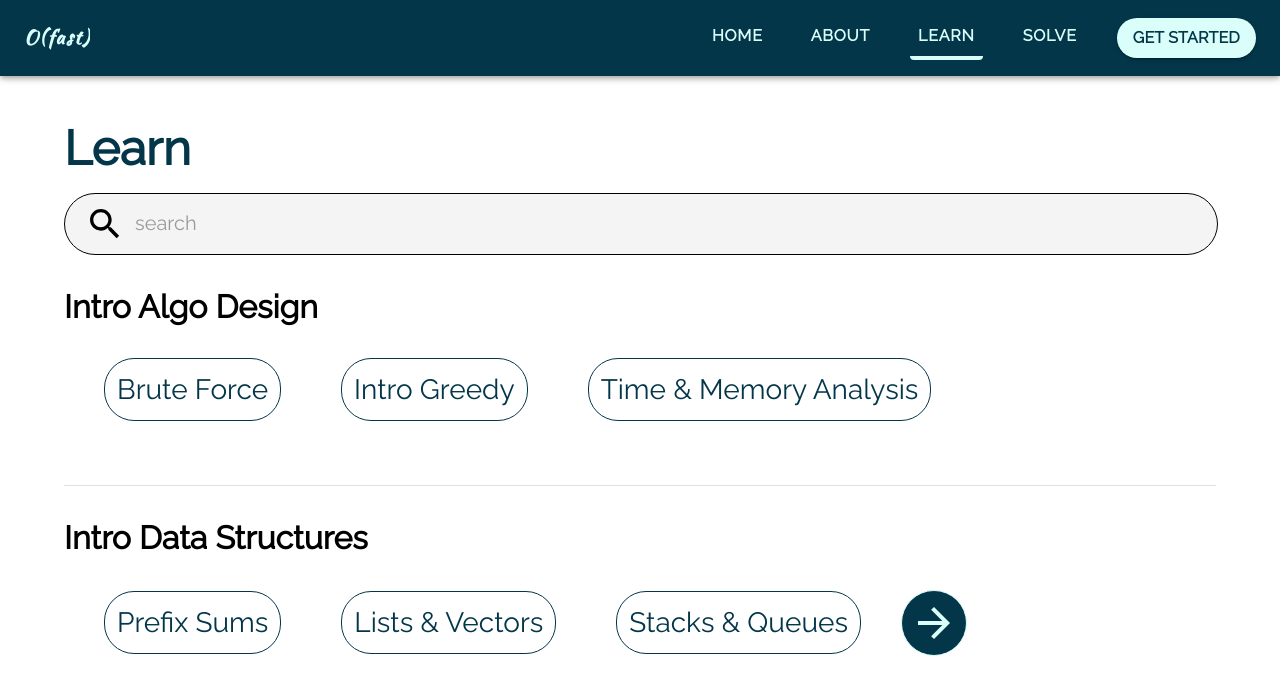
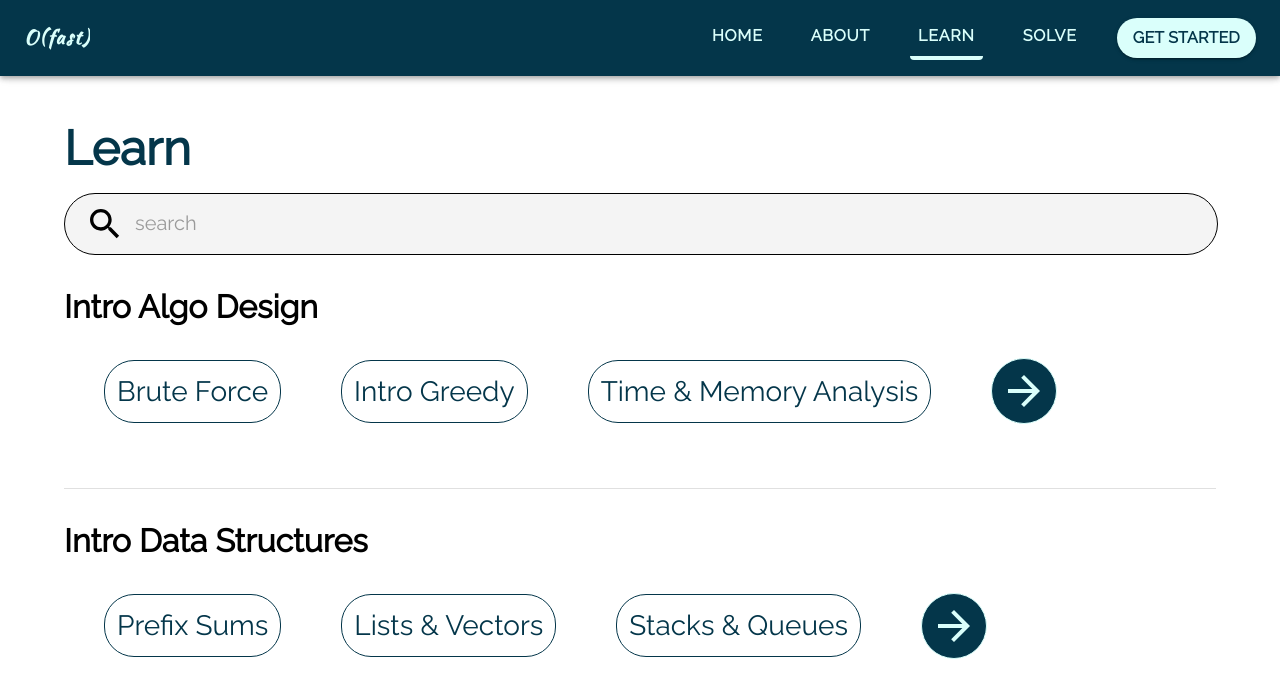
Before and after one commit to ofast-team/frontend, a React (Create React App) app: page /learn in a window 1280 px wide. Shown: the top 698 px of the page. Built offline with nearby package versions, Linux system fonts and the light colour scheme; the HTML template or start-up script is replaced by a standard one.

Commit message:
added lesson URLs + dynamic learn page rendering

```diff
--- a/src/App.tsx
+++ b/src/App.tsx
@@ -7,6 +7,7 @@ import LoginPage from './pages/LoginPage'
 import HomePage from './pages/HomePage'
 import AboutPage from './pages/AboutPage'
 import LearnPage from './pages/LearnPage'
+import LessonPage from './pages/LessonPage'
 import NavBar from './pages/NavBar'
 import SolvePage from './pages/SolvePage'
 
@@ -52,6 +53,7 @@ export function App() {
       <Routes>
         <Route path="/" element={<HomePage />} />
         <Route path="/learn" element={<LearnPage />} />
+        <Route path="/learn/:lesson" element={<LessonPage />} />
         <Route path="/about" element={<AboutPage />} />
         <Route path="/solve" element={<SolvePage />} />
         <Route path="/login" element={<LoginPage />} />
--- a/src/pages/LearnPage.tsx
+++ b/src/pages/LearnPage.tsx
@@ -1,5 +1,4 @@
 import React from 'react'
-import { useState } from 'react'
 import {
   Box,
   Container,
@@ -13,10 +12,7 @@ import { styled } from '@mui/material/styles'
 
 import SearchBar from '../components/SearchBar'
 import InlineSpacing from '../components/InlineSpacing'
-import ReadingBlock from '../components/ReadingBlock'
-import LessonPage from './LessonPage'
-import MCQBlock from '../components/MCQBlock'
-import FITBBlock from '../components/FITBBlock'
+import { Link } from 'react-router-dom'
 
 const LessonButton = styled(Button)({
   border: '1px solid',
@@ -63,89 +59,59 @@ function LessonGroup({ title, children }: LessonGroupProps) {
   )
 }
 
-const dp = `
-# Dynamic Programming
-Dynamic programming is a powerful algorithmic technique used to solve complex problems by breaking them down into **simpler subproblems** and efficiently solving each subproblem **only once**. It is particularly useful for optimization problems and problems with overlapping substructures, where the same subproblems are encountered multiple times.
+interface lesson {
+  group: string
+  name: string
+  urlParam: string
+}
 
-At the core of dynamic programming is the idea of storing and reusing solutions to subproblems, which leads to significant time and computational savings. This technique is often used in problems involving sequences, such as finding the shortest path in a graph, calculating Fibonacci numbers, or solving the knapsack problem.
-
-One of the key advantages of dynamic programming is its ability to transform a problem into a more manageable form by building a solution iteratively. This process of solving subproblems and combining their solutions to tackle larger, more complex problems enables dynamic programming to provide efficient solutions to a wide range of computational challenges.
-
-## Memoization
-**Memoization** is a critical aspect of dynamic programming that involves storing the results of subproblem solutions to avoid redundant calculations. By memorizing these results in a table or data structure, dynamic programming ensures that each subproblem is **solved only once** and its solution is retrieved when needed, significantly improving the algorithm’s efficiency. This technique not only **reduces time complexity** but also simplifies the code and enhances its readability, making dynamic programming an invaluable tool in solving a diverse array of computational problems.
-
-~~~python
-# Create a dictionary to store previously computed Fibonacci values
-memo = {}
-
-def fibonacci(n):
-    # Check if the value is already memoized
-    if n in memo:
-        return memo[n]
-
-    # Base cases
-    if n <= 1:
-        return n
-
-    # Calculate and memoize the Fibonacci value
-    memo[n] = fibonacci(n - 1) + fibonacci(n - 2)
-    return memo[n]
-
-# Example usage:
-n = 10
-result = fibonacci(n)
-print(f"The {n}-th Fibonacci number is {result}")
-~~~
-`
-
-const markdown1 = `
-# Reading 1
-This is how to compute the $i$th fibonacci number: \n
-$F_i = F_{i-1} + F_{i-2}$ \n
-$\\sum_{n=1}^{\\infty} 2^{-n} = 1$ \n
-$\\pi \\approx 3.14159$ \n
-$\\pm \\, 0.2$ \n
-$\\dfrac{0}{1} \\neq \\infty$ \n
-`
-
-const markdown2 = `
-# Reading 2
-$0 < x < 1$ \n
-$0 \\leq x \\leq 1$ \n
-$x \\geq 10$ \n
-$\\forall \\, x \\in (1,2)$ \n
-$\\exists \\, x \\notin [0,1]$ \n
-$A \\subset B$ \n
-$A \\subseteq B$ \n
-$A \\cup B$ \n
-$A \\cap B$ \n
-`
-
-const markdown3 = `
-# Reading 3
-$X \\implies Y$ \n
-$X \\impliedby Y$ \n
-$a \\to b$ \n
-$a \\longrightarrow b$ \n
-$a \\Rightarrow b$ \n
-$a \\Longrightarrow b$ \n
-$a \\propto b$
-`
-
-const q1 =
-  'Which of the problems below can be solved effectively using dynamic programming.'
-const ans1 = ['Coin denomination', 'Knapsack Problem', 'Sorting List']
-const correct1 = ['Coin denomination', 'Knapsack Problem']
-
-const q2 =
-  'In dynamic programming, what is the key characteristic that distinguishes it from other algorithmic approaches?'
-const ans2 = ['Recursion', 'Iteration', 'Memoization']
-const correct2 = ['Memoization']
+const lessons: lesson[] = [
+  {
+    group: 'Intro Algo Design',
+    name: 'Brute Force',
+    urlParam: 'dp',
+  },
+  {
+    group: 'Intro Algo Design',
+    name: 'Intro Greedy',
+    urlParam: 'greedy',
+  },
+  {
+    group: 'Intro Algo Design',
+    name: 'Time & Memory Analysis',
+    urlParam: 'dp',
+  },
+  {
+    group: 'Intro Data Structures',
+    name: 'Prefix Sums',
+    urlParam: 'dp',
+  },
+  {
+    group: 'Intro Data Structures',
+    name: 'Lists & Vectors',
+    urlParam: 'dp',
+  },
+  {
+    group: 'Intro Data Structures',
+    name: 'Stacks & Queues',
+    urlParam: 'dp',
+  },
+]
 
 export default function LearnPage() {
-  const [lesson, setLesson] = useState<React.ReactNode>(null)
+  const groupedLessons: {
+    [key: string]: lesson[]
+  } = {}
 
-  return !lesson ? (
+  lessons.forEach((lesson) => {
+    if (!(lesson.group in groupedLessons)) {
+      groupedLessons[lesson.group] = []
+    }
+
+    groupedLessons[lesson.group].push(lesson)
+  })
+
+  return (
     <Container sx={{ p: 15 }}>
       <Typography variant="h3" gutterBottom color="primary">
         Learn
@@ -153,75 +119,34 @@ export default function LearnPage() {
 
       <SearchBar />
 
-      <LessonGroup title="Intro Algo Design">
+      {Object.entries(groupedLessons).map((lessonGroup, groupIndex) => {
+        return (
+          <>
+            <LessonGroup title={lessonGroup[0].toString()}>
               <InlineSpacing spacing={40} />
-
-        <LessonButton
-          onClick={() =>
-            setLesson(
-              <LessonPage
-                blocks={[
-                  <ReadingBlock content={dp} />,
-                  <MCQBlock
-                    question={q1}
-                    answerOptions={ans1}
-                    correctOptions={correct1}
-                  />,
-                  <MCQBlock
-                    question={q2}
-                    answerOptions={ans2}
-                    correctOptions={correct2}
-                  />,
-                  <FITBBlock
-                    question={
-                      'Is this the real life? Is this just {fantasy}? ' +
-                      'Caught in a {landslide}, no escape from reality. ' +
-                      'Open your eyes, look up to the {skies} and see...'
-                    }
-                  />,
-                  <ReadingBlock content={markdown1} />,
-                  <ReadingBlock content={markdown2} />,
-                  <ReadingBlock content={markdown3} />,
-                ]}
-              />,
-            )
-          }
+              {lessonGroup[1].map((lesson) => (
+                <>
+                  <LessonButton>
+                    <Link
+                      style={{ color: 'inherit', textDecoration: 'none' }}
+                      to={'/learn/' + lesson.urlParam}
                     >
-          Brute Force
+                      {lesson.name}
+                    </Link>
                   </LessonButton>
-
                   <InlineSpacing spacing={60} />
-
-        <LessonButton>Intro Greedy</LessonButton>
-
-        <InlineSpacing spacing={60} />
-
-        <LessonButton>Time & Memory Analysis</LessonButton>
-      </LessonGroup>
-
-      <Divider />
-
-      <LessonGroup title="Intro Data Structures">
-        <InlineSpacing spacing={40} />
-
-        <LessonButton>Prefix Sums</LessonButton>
-
-        <InlineSpacing spacing={60} />
-
-        <LessonButton>Lists & Vectors</LessonButton>
-
-        <InlineSpacing spacing={60} />
-
-        <LessonButton>Stacks & Queues</LessonButton>
-
-        <InlineSpacing spacing={40} />
+                </>
+              ))}
 
               <NextButton>
                 <ArrowForwardIcon style={{ fontSize: '3rem' }} />
               </NextButton>
             </LessonGroup>
+
+            {groupIndex + 1 < Object.entries(groupedLessons).length && <Divider />}
+          </>
+        )
+      })}
     </Container>
-  ) : (
-    lesson
   )
 }
```
Also changed, not shown: src/pages/LessonPage.tsx (+116 -4 lines). Lines whose indentation alone changed are shown as unchanged.
